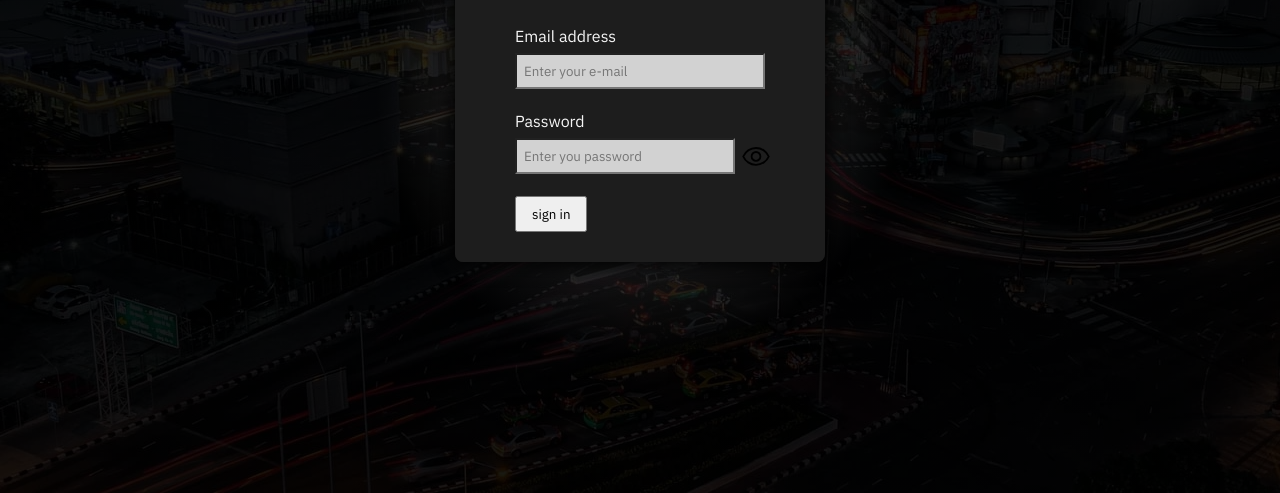
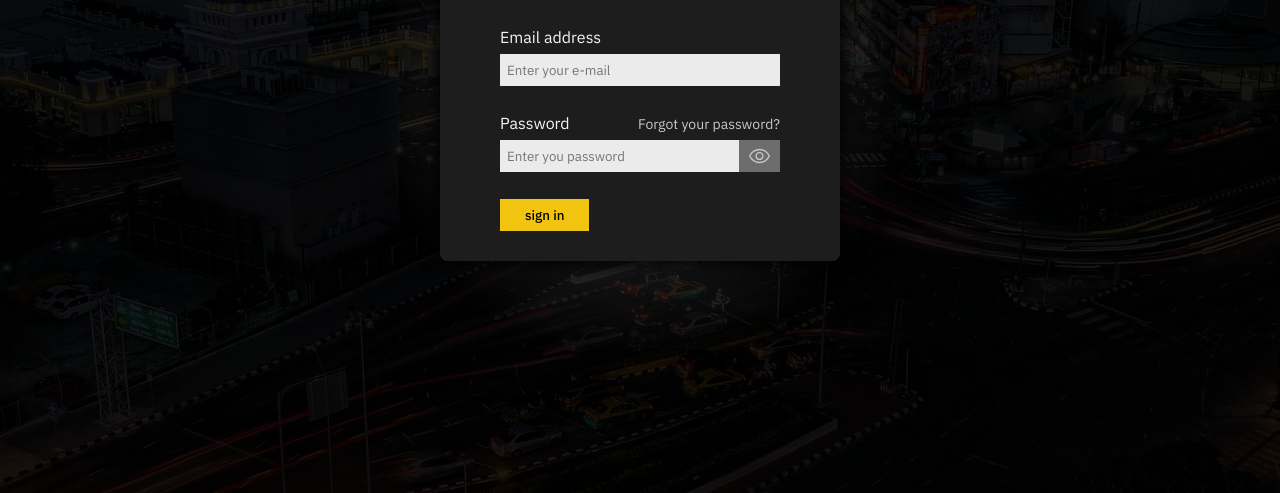
Before and after one commit to Maciej86/panel-login, a plain HTML site: page index.html in a window 1280 px wide. Shown: the part 307-800 px from the top of the page. Drawn offline with Linux system fonts and the light colour scheme.

Commit message:
Better styled

```diff
--- /dev/null
+++ b/css/error.css
@@ -0,0 +1,17 @@
+.errorMessage {
+  position: absolute;
+  padding: 0 60px;
+  top: 50px;
+  background: rgb(231, 76, 60);
+  border-radius: 5px;
+  color: rgb(255, 255, 255);
+  font-weight: 500;
+  opacity: 0;
+  box-shadow: 0 0 10px 2px rgb(192, 57, 43);
+}
+
+.toggleErrorMesage {
+  top: 70px;
+  opacity: 1;
+  transition: opacity 0.5s, top 0.5s;
+}
--- a/css/form.css
+++ b/css/form.css
@@ -10,48 +10,82 @@
   margin-bottom: 15px;
 }
 
+.form__boxLabel {
+  display: flex;
+  justify-content: space-between;
+  align-items: flex-end;
+}
+
+.form__boxLabel_link {
+  color: rgb(200, 200, 200);
+  text-decoration: none;
+  font-size: 14px;
+}
+
+.form__boxLabel_link:focus,
+.form__boxLabel_link:hover {
+  outline: none;
+  text-decoration: underline;
+}
+
 .form__boxInput {
   display: flex;
   align-items: center;
-  width: 250px;
+  width: 280px;
+  margin: 7px 0;
 }
 
 .form__input {
   width: 100%;
-  margin: 7px 0;
   padding: 7px;
   font-family: "IBM Plex Sans", sans-serif;
-  background: rgb(210, 210, 210);
+  background: rgb(235, 235, 235);
+  border: none;
+  border-bottom: 5px solid rgb(29, 29, 29);
+}
+
+.form__input:focus {
+  outline: none;
+  background: rgb(255, 255, 255);
+  border-bottom-color: rgb(241, 196, 15);
+}
+
+.form__boxInput__showPassword {
+  width: 46px;
+  height: 37px;
+  padding-top: 5px;
+  background: rgb(109, 109, 109);
+  border: none;
+  border-bottom: 5px solid rgb(29, 29, 29);
+  cursor: pointer;
+}
+
+.form__boxInput__showPassword:focus {
+  outline: none;
+  border-bottom-color: rgb(241, 196, 15);
+}
+
+.form__boxInput_iconShowPassword {
+  filter: invert(95%) sepia(0%) saturate(2%) hue-rotate(135deg) brightness(86%)
+    contrast(88%);
 }
 
 .form__sendForm {
-  padding: 7px 15px;
+  padding: 7px 25px;
+  background: rgb(241, 196, 15);
+  border: none;
   cursor: pointer;
   font-family: "IBM Plex Sans", sans-serif;
+  font-weight: 500;
+  transition: background 0.5s, outline 0.5s;
 }
 
-.errorMessage {
-  position: absolute;
-  padding: 0 60px;
-  top: 50px;
-  background: rgb(231, 76, 60);
-  border-radius: 5px;
-  color: rgb(255, 255, 255);
-  font-weight: 500;
-  opacity: 0;
-  box-shadow: 0 0 10px 2px rgb(192, 57, 43);
+.form__sendForm:focus {
+  outline: 3px solid rgb(243, 156, 18);
+  outline-offset: 5px;
+  background: rgb(243, 156, 18);
 }
 
-.toggleErrorMesage {
-  top: 70px;
-  opacity: 1;
-  transition: opacity 0.5s, top 0.5s;
+.form__sendForm:hover {
+  background: rgb(243, 156, 18);
 }
-
-.form__toggleShowPassword {
-  background: none;
-  width: 30px;
-  height: 30px;
-  border: none;
-  cursor: pointer;
-}
--- a/index.html
+++ b/index.html
@@ -20,6 +20,7 @@
     />
 
     <link rel="stylesheet" href="css/style.css" />
+    <link rel="stylesheet" href="css/error.css" />
     <link rel="stylesheet" href="css/panel.css" />
     <link rel="stylesheet" href="css/form.css" />
 
@@ -50,7 +51,10 @@
               </div>
             </div>
             <div class="form__wrapper">
-              <label for="password">Password</label>
+              <div class="form__boxLabel">
+                <label for="password">Password</label>
+                <a href="" class="form__boxLabel_link">Forgot your password?</a>
+              </div>
               <div class="form__boxInput">
                 <input
                   type="password"
@@ -62,13 +66,14 @@
                 />
                 <button
                   type="button"
-                  class="form__toggleShowPassword js-togglePassword"
+                  class="form__boxInput__showPassword js-togglePassword"
                 >
                   <img
                     src="images/togglepassword.svg"
                     alt="Show password"
-                    width="30"
-                    height="30"
+                    width="23"
+                    height="23"
+                    class="form__boxInput_iconShowPassword"
                   />
                 </button>
               </div>
```
